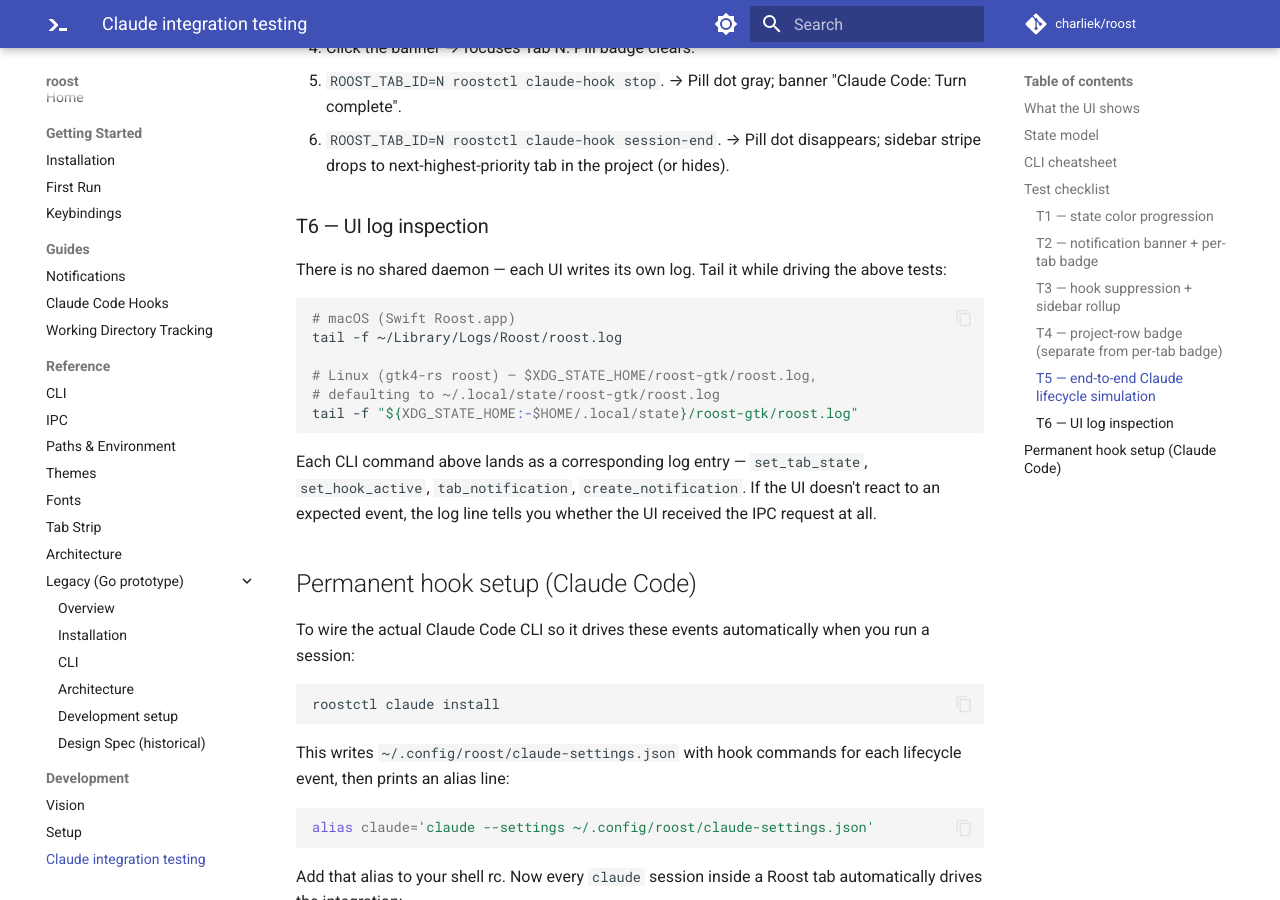
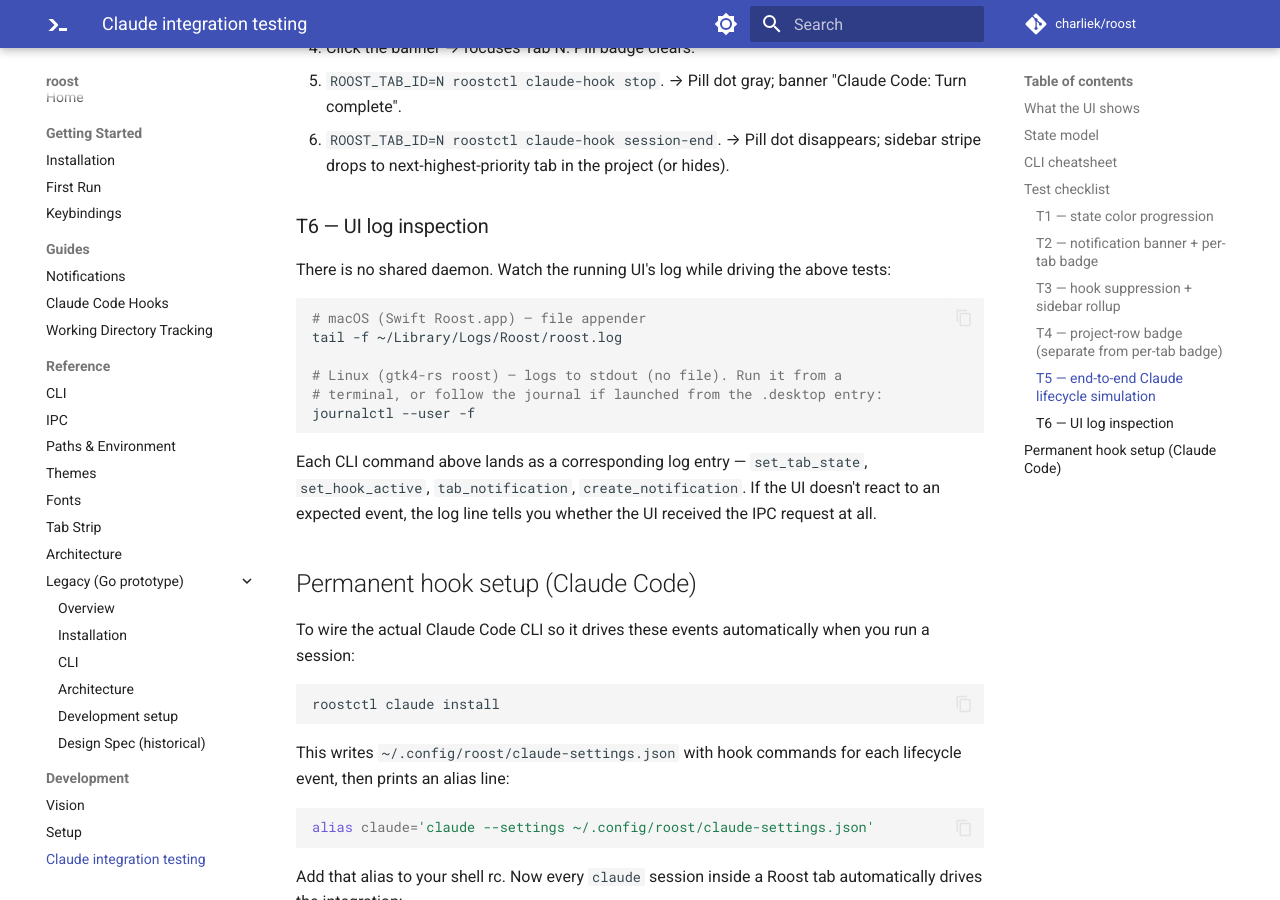
Before and after one commit to charliek/roost, an MkDocs documentation site: the page built from docs/development/claude-testing.md, in a window 1280 px wide and 900 px high, scrolled down 3609 px. Built offline with MkDocs 1.6.1 and Material for MkDocs 9.7.7, drawn with Linux system fonts in a browser that asks for light colours; comment, search, counter and statistics services are not loaded.

Commit message:
docs: correct Linux socket path + logging behavior
The Linux UI resolves its socket/state/log dirs to `roost/` (paths.rs
ignores app_label on non-macOS), not `roost-gtk/` — the latter is the
Gtk profile's path only when running roost-linux *on macOS* (dev mode).
Fixed the conflation in CLAUDE.md + setup/architecture/paths docs:
Linux socket is `$XDG_RUNTIME_DIR/roost/roost.sock` (fallback
`/tmp/roost-<uid>/roost.sock`).

Also: roost-linux logs to **stdout** via tracing_subscriber::fmt() —
there is no file appender, so the documented `roost.log` / `tail -f`
didn't exist on Linux. Docs now say stdout (run from a terminal or
`journalctl --user`); the profile's log_dir is noted as reserved-but-
unwired (a file-appender follow-up for parity with the Mac app).

Co-Authored-By: Claude Opus 4.7 (1M context) <noreply@anthropic.com>

````diff
--- a/docs/development/claude-testing.md
+++ b/docs/development/claude-testing.md
@@ -102,16 +102,16 @@ Pre-req: focus a *different* tab in the same project so the test tab is inactive
 
 ### T6 — UI log inspection
 
-There is no shared daemon — each UI writes its own log. Tail it
-while driving the above tests:
+There is no shared daemon. Watch the running UI's log while driving the
+above tests:
 
 ```bash
-# macOS (Swift Roost.app)
+# macOS (Swift Roost.app) — file appender
 tail -f ~/Library/Logs/Roost/roost.log
 
-# Linux (gtk4-rs roost) — $XDG_STATE_HOME/roost-gtk/roost.log,
-# defaulting to ~/.local/state/roost-gtk/roost.log
-tail -f "${XDG_STATE_HOME:-$HOME/.local/state}/roost-gtk/roost.log"
+# Linux (gtk4-rs roost) — logs to stdout (no file). Run it from a
+# terminal, or follow the journal if launched from the .desktop entry:
+journalctl --user -f
 ```
 
 Each CLI command above lands as a corresponding log entry —
````
Also changed, not shown: CLAUDE.md (+12 -5 lines), docs/development/setup.md (+3 -3 lines), docs/reference/architecture.md (+1 -1 lines), docs/reference/paths.md (+2 -2 lines).
